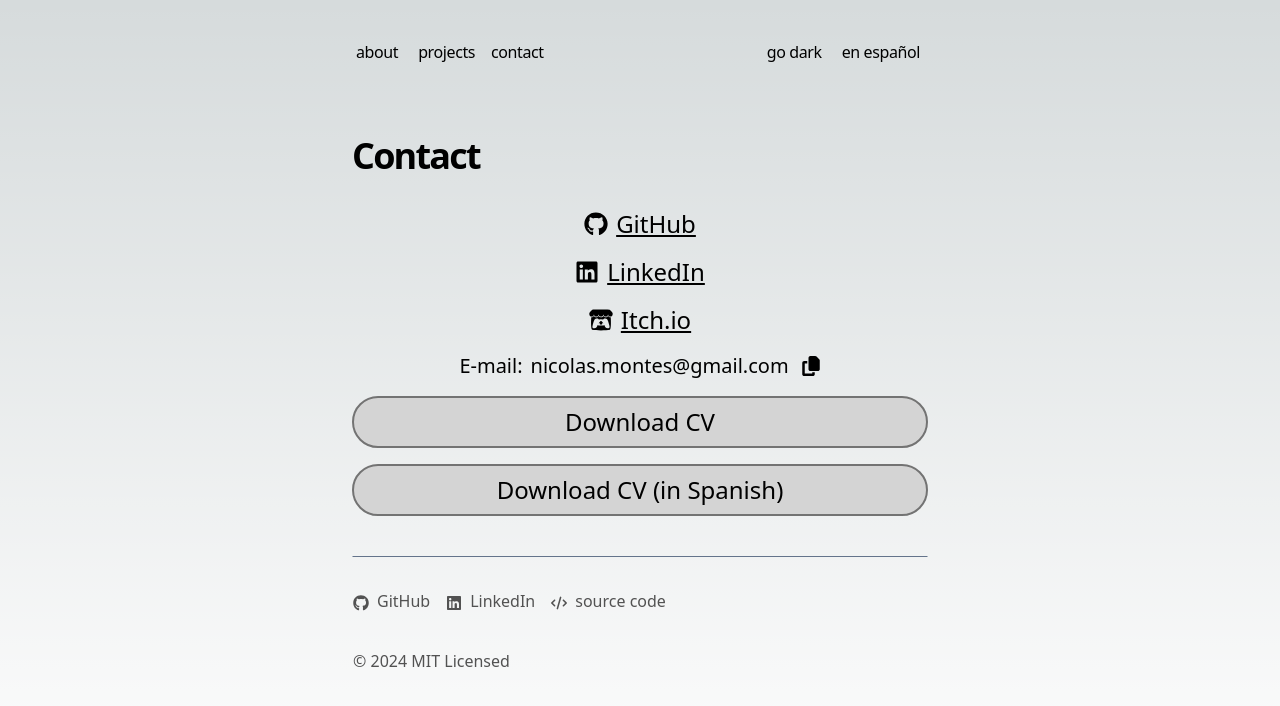
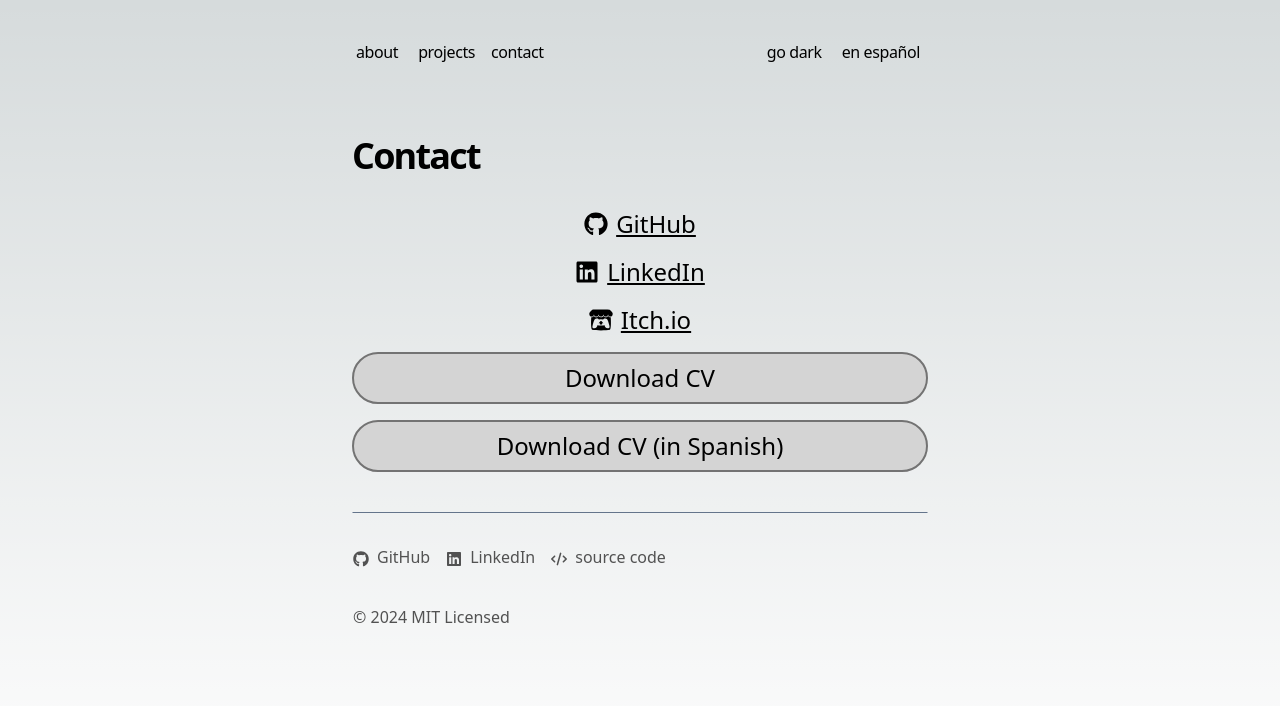
Before and after one commit to Nickneim/portfolio, a Next.js app: page /en/contact in a window 1280 px wide. Shown: the top 706 px of the page. Built offline with nearby package versions, Linux system fonts and the light colour scheme.

Commit message:
obfuscate contact information

```diff
--- a/src/app/[locale]/contact/page.tsx
+++ b/src/app/[locale]/contact/page.tsx
@@ -36,9 +36,6 @@ export async function generateMetadata({params: {locale}}) {
   };
 }
 
-const GMAIL_ACCOUNT = "nicolas.montes@gmail.com"
-
-
 export default function Page({
   params: {locale}
 } : {
@@ -69,7 +66,7 @@ export default function Page({
             </a>
           </li>
         ))}
-        <li>
+        {/* <li>
           <div
             className="flex justify-center items-center text-xl"
           >
@@ -77,7 +74,7 @@ export default function Page({
             {GMAIL_ACCOUNT}
             <CopyButton text={GMAIL_ACCOUNT} tooltip={t('copied')} />
           </div>
-        </li>
+        </li> */}
         <li>
           <a
             className="flex justify-center items-center text-2xl px-4 py-2 bg-neutral-300 hover:bg-neutral-200 dark:bg-neutral-700 dark:hover:bg-neutral-800 rounded-full border-2 border-neutral-500"
```
